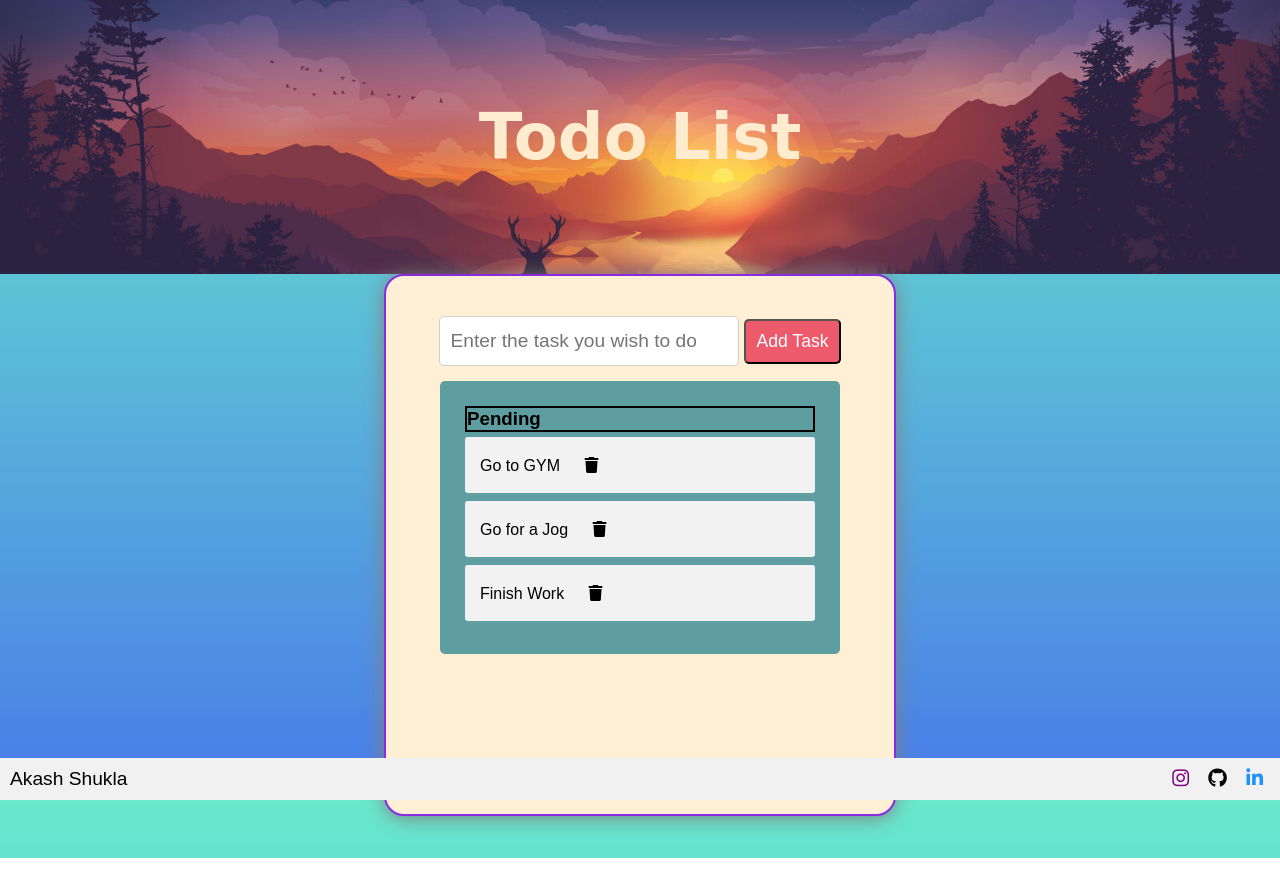
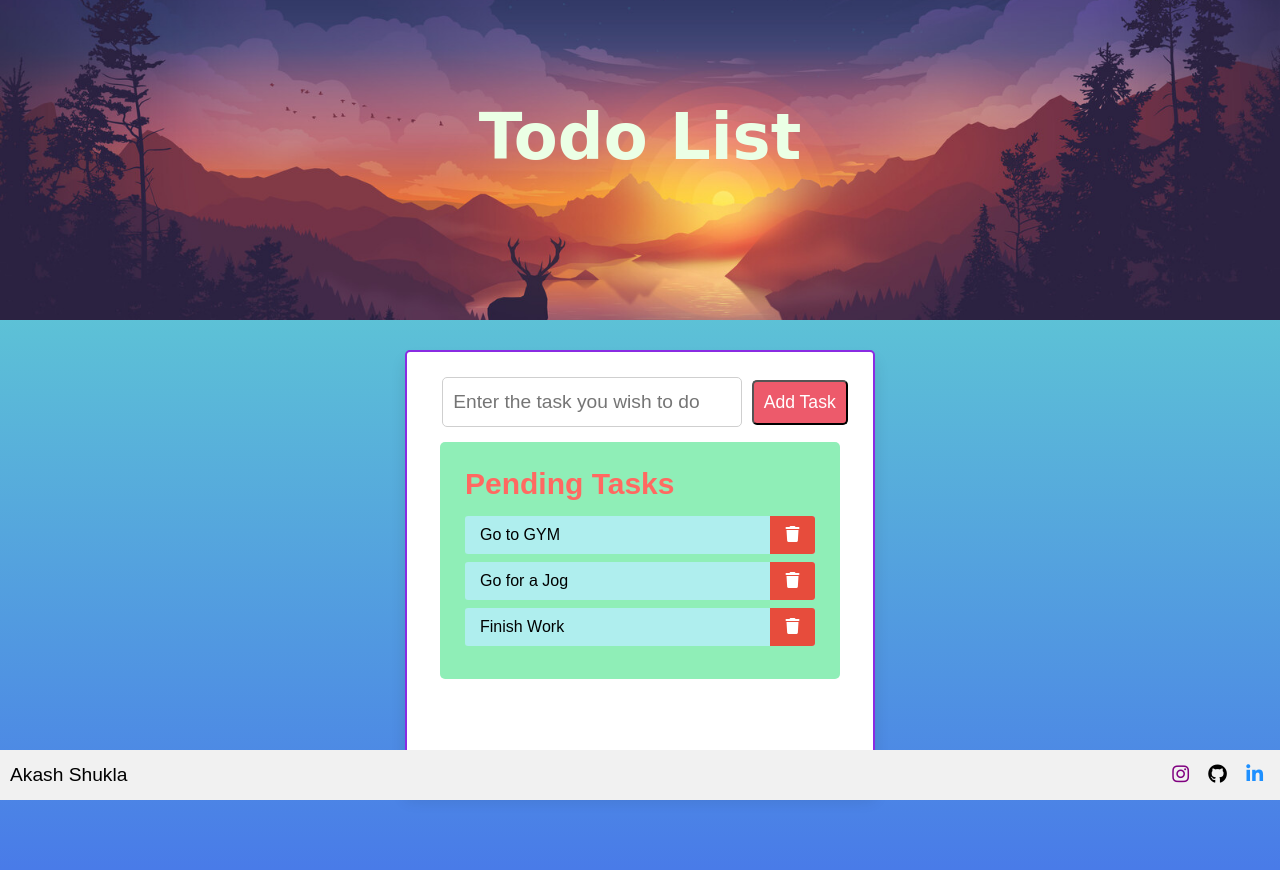
Before and after one commit to theinfinityplayer/ToDoApp, a plain HTML site: page index.html in a window 1280 px wide. Drawn offline with Linux system fonts and the light colour scheme.

Commit message:
Added delete icons and fixed view

```diff
--- a/index.html
+++ b/index.html
@@ -27,23 +27,22 @@
             <button> Add Task </button>
         </div>
         <div class="pending">
-            <h3>Pending</h3>
+            <h3>Pending Tasks</h3>
         <ol>
-        <li>Go to GYM <i class="fas fa-trash"></i></li>
-        <li>Go for a Jog <i class="fas fa-trash"></i></li>
-        <li>Finish Work <i class="fas fa-trash"></i></li>
+        <li>Go to GYM<span><i class="fas fa-trash"></i></span></li>
+        <li>Go for a Jog<span><i class="fas fa-trash"></i></span></li>
+        <li>Finish Work<span><i class="fas fa-trash"></i></span></li>
+
     </ol>
     </div>
     </section>
 
     <footer>
-        <div> <a href="https://github.com/theinfinityplayer" target="_blank" rel="noopener noreferrer"> Akash Shukla</a> </div>
+        <div> <a href="https://github.com/theinfinityplayer" target="_blank" rel="noopener noreferrer">Akash Shukla</a> </div>
         <div> <a href="https://www.instagram.com/fallenfinix" target="_blank" rel="noopener noreferrer"><i class="fa fa-instagram"></i></a>
             <a href="https://github.com/theinfinityplayer" target="_blank" rel="noopener noreferrer"><i class="fa fa-github"></i></a>
             <a href="https://www.linkedin.com/in/akashshuklaa" target="_blank" rel="noopener noreferrer"><i class="fa fa-linkedin"></i></a>
-
         </div>
     </footer>
 </body>
-
 </html>
--- a/style.css
+++ b/style.css
@@ -20,7 +20,7 @@ header{
 
 header h1{
     text-align: center;
-    color: blanchedalmond;
+    color: #ebffe5;
     font-size: 4rem;
     margin: 100px auto;
     font-family: cursive !important;
@@ -31,25 +31,37 @@ header h1{
 body{
     display:flex;
     flex-direction:column;
-    height: 100vh;
     width: 100%;
+    min-height: 100vh;
     background: linear-gradient(to bottom, #68EACC 0%, #497BE8 100%);
+
+
 }
 
 /* Section Styles */
 
 section.list-container{
-    display: flex;
-    flex-direction: column;
     justify-content:space-between;
     align-items: center;
     border: 2px solid blueviolet;
-    width: 40%;
-    margin-left: 30%;
-    border-radius: 20px;
-    padding: 40px;
+    max-height: 55vh;
+    justify-content: center;
     box-shadow: 0px 2px 20px #808080;
     background-color: papayawhip;
+    background: #fff;
+    max-width: 470px;
+    margin: 30px auto;
+    padding: 25px;
+    border-radius: 5px;
+    box-shadow: 0px 10px 15px rgba(0,0,0,0.1);
+}
+
+section.list-container div.pending h3{
+    font-size: 30px;
+    font-weight: 600;
+    margin-bottom: 5px;
+    margin-bottom: 15px;
+    color: #ff6961;
 }
 
 section.list-container li{
@@ -57,24 +69,34 @@ section.list-container li{
     position: relative;
     list-style: none;
     margin-bottom: 8px;
-    background: #f2f2f2;
+    background: paleturquoise;
     border-radius: 3px;
     padding: 10px 15px;
-    cursor: default;
-    overflow: hidden;
-    word-wrap: break-word;
-
+    margin-bottom: 8px;
 }
 
-section.list-container li div{
+section.list-container li span{
+    position: absolute;
+    right: 0;
+    color: #fff;
+    width: 45px;
+    background: #e74c3c;
+    height: 100%;
+    width: 45px;
+    text-align: center;
+    top: 0;
+    border-radius: 0px 3px 3px 0px;
+    cursor: pointer;
+}
+section.list-container li i{
     position: relative;
-    float: right;
+    top: 27%;
+}
 
-}
 
 section.list-container div.input{
     width: 100;
-    display:flex;
+    margin-left: 10px;
     align-items: center;
     height:50px;
 }
@@ -103,35 +125,14 @@ section.list-container div.input button{
 }
 
 section.list-container div.pending{
-    margin: 120px;
+    margin: 120px auto;
     border-radius: 5px;
-    background-color: cadetblue;
+    background-color: #8feeb7;
     width: 100%;
     padding: 25px;
     max-width: 400px;
     margin-top: 15px;
-
 }
-
-section.list-container div.pending h3{
-    margin-bottom: 5px;
-    border: 2px solid;
-}
-section.list-container div.pending i{
-    margin: 10px;
-    margin-left: 20px;
-}
-
-section.list-container div.completed{
-
-    border-radius: 5px;
-    background-color: orchid;
-    width: 100%;
-    padding: 25px;
-    max-width: 400px;
-
-}
-
 
 /* Footer Styles */
 
@@ -143,12 +144,12 @@ footer{
     background-color: #f1f1f1;
     padding:10px;
     color:black !important;
-    font-family: monoton !important;
     width: 100%;
     height: 50px;
     position: sticky;
     left: 0;
     bottom: 0;
+
 }
 
 footer a{
```
